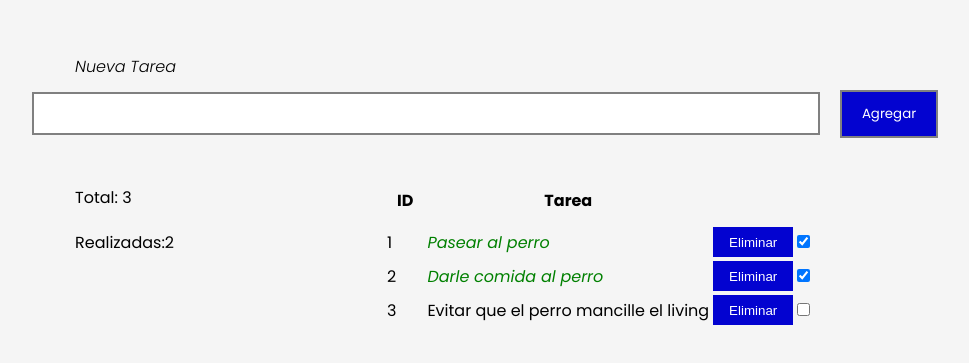
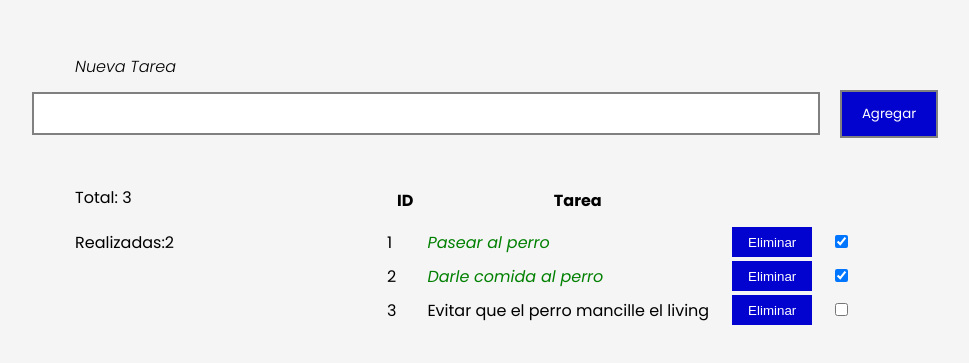
Before and after one commit to BastianFS/desafioToDoList, a plain HTML site: page index.htm in a window 1280 px wide. Shown: the part 211-574 px from the top of the page, without its empty margins (155-1124 px from the left). Drawn offline with Linux system fonts and the light colour scheme.

Commit message:
Fix table padding

```diff
--- a/assets/css/style.css
+++ b/assets/css/style.css
@@ -204,6 +204,9 @@ body{
     background-color: rgb(3, 3, 208);
     color: white;
 }
+td{
+  padding-right: 20px;
+}
 .p-success{
 
     color: green;
```
Also changed, not shown: 1 other file.
